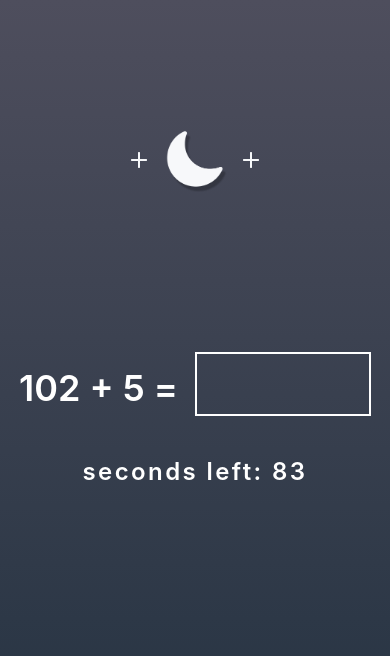
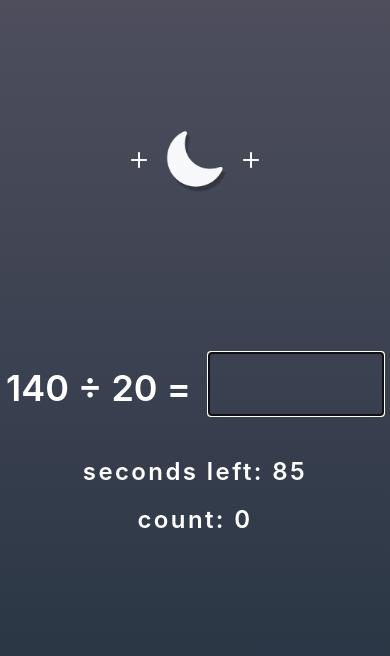
Before and after one commit to natalie-lim/lunalog, a React Native app in the folder frontend/: screen /SoloGameScreen in a window 390 px wide. Shown: the top 656 px of the page. Built offline with nearby package versions, Linux system fonts and the light colour scheme.

Commit message:
single player basically working

```diff
--- a/frontend/screens/SoloGameScreen.js
+++ b/frontend/screens/SoloGameScreen.js
@@ -11,6 +11,7 @@ import useStore from '../store';
 export default function SoloGameScreen () {
     const timeDuration = useStore((state) => state.timeDuration);
     const [time, setTime] = useState(timeDuration);
+    const [answer, setAnswer] = useState();
 
     //change to use zustand for following:
     const asMin = 1;
@@ -25,8 +26,9 @@ export default function SoloGameScreen () {
         let num1 = 0;
         let num2 = 0;
         let soln = 0;
+        let signString = "";
+        console.log ("regenerated");
 
-        console.log(sign);
         if (sign == 1 || sign == 2) {
             const x1 = Math.floor(asMin + (Math.random() * (asMax - asMin)));
             const x2 = Math.floor(asMin + (Math.random() * (asMax - asMin)));
@@ -54,9 +56,25 @@ export default function SoloGameScreen () {
                 soln = x2;
             }
         }
+        //note: for sign, 1 = addition, 2 = subtraction, 3 = multiplication, 4 = division
 
-        return [sign, num1, num2, soln]
+        if (sign == 1) {
+            signString = '+';
+        } else if (sign == 2) {
+            signString = '-';
+        } else if (sign == 3) {
+            signString = 'x';
+        } else {
+            signString = '÷';
+        }
+
+        return [signString, num1, num2, soln]
     }
+
+    const [problem, setProblem] = useState(() => generateProblem());
+    let [sign, num1, num2, soln] = problem;
+    const [input, setInput] = useState("");
+    const [correctCount, setCorrectCount] = useState(0);
 
     useEffect(() => {
         const interval = setInterval(() => {
@@ -81,10 +99,20 @@ export default function SoloGameScreen () {
 
                 {/* problem input part */}
                 <View className='pt-32 flex-row iterms-center justify-center'>
-                    <Text className='text-center text-4xl font-semibold text-white mt-12'>102 + 5 = </Text>
+                    <Text className='text-center text-4xl font-semibold text-white mt-12'>{num1} {sign} {num2} = </Text>
                     <TextInput
                         className='pt-2 mt-8 ml-2 w-44 h-16 border-2 border-white text-white text-4xl font-semibold text-center justify-center'
                         keyboardType='numeric'
+                        autoFocus={true}
+                        value={input}
+                        onChangeText={(val) => {
+                            setInput(val);
+                            if (parseInt(val) === soln) {
+                                setProblem(() => generateProblem());
+                                setInput("");
+                                setCorrectCount (correctCount+1);
+                            }
+                        }}
                     >
                     </TextInput>
                 </View>
@@ -94,6 +122,11 @@ export default function SoloGameScreen () {
                     <Text className='text-center text-2xl font-semibold text-white mt-2 tracking-widest'>seconds left: {time}</Text>
                 </View>
 
+                {/* display count */}
+                <View className="flex-row items-center justify-center pt-4">
+                    <Text className='text-center text-2xl font-semibold text-white tracking-widest'>count: {correctCount}</Text>
+                </View>
+
                 </LinearGradient>
             </View>
         </TouchableWithoutFeedback>
```
